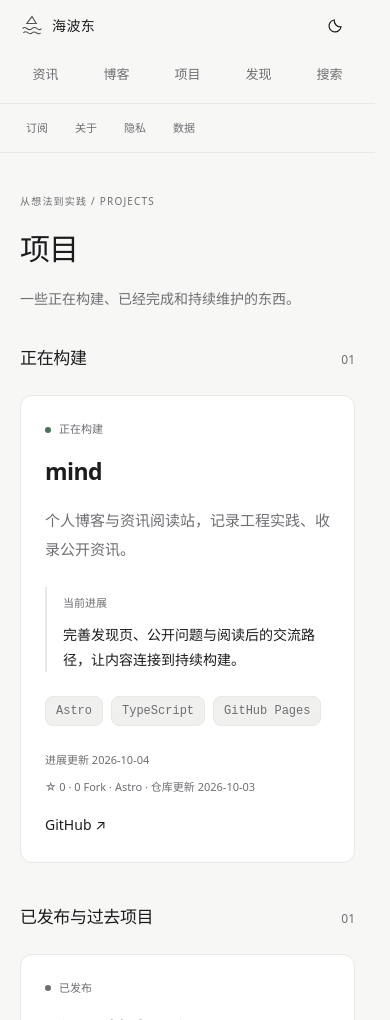
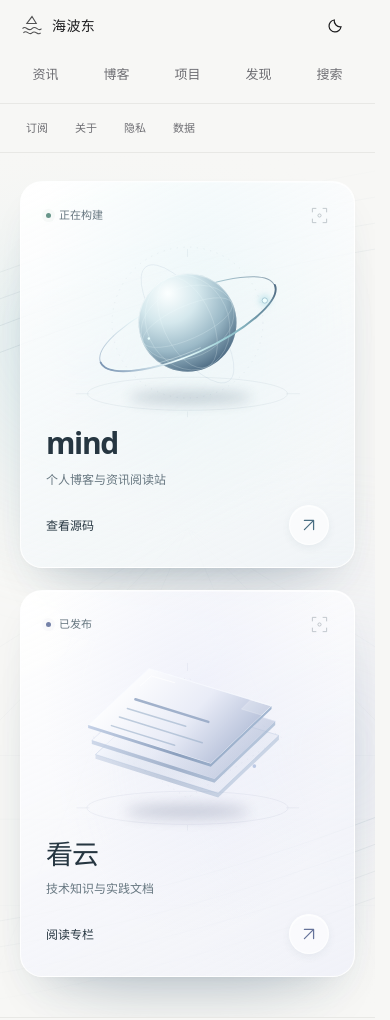
Before and after one commit to ma1203580780/mind, an Astro site: page /mind/lab in a window 390 px wide. Shown: the top 1020 px of the page. Built offline with nearby package versions, Linux system fonts and the light colour scheme; Astro itself is replaced by a stand-in of ours; some packages are replaced by stand-ins of ours.

Commit message:
Redesign projects as a quiet two-project gallery
Replace grouped project explanations with concise mind and Kancloud showcases. Add static orbital and floating-document SVG artwork, layered shadows, responsive light/dark surfaces, and accessible full-card links while preserving project anchors.

Validation: 681-page production build, 37 existing checks, 10 viewport/theme combinations, and the complete three-width browser regression flow.

```diff
--- a/scripts/test-v2-browser.js
+++ b/scripts/test-v2-browser.js
@@ -15,7 +15,7 @@ async (page) => {
   await page.getByRole('link',{name:'看看当前开放的问题 →'}).click();await page.waitForURL('**/build/');await check();assert(await page.locator('html').getAttribute('data-theme')==='dark','主题路由间丢失');
   assert(await page.locator('.problem-list article').count()===3,'开放问题缺失');const discussion=await page.locator('.problem-list .inline-links a').first().getAttribute('href');assert(discussion.includes('Agent'),'问题上下文丢失');
   await page.screenshot({path:`output/playwright/build-${viewport.width}-dark.png`,fullPage:true});
-  await nav().getByRole('link',{name:'项目',exact:true}).click();await page.waitForURL('**/lab/');await check();assert(await page.locator('.project-progress').count()===2,'项目进展缺失');
+  await nav().getByRole('link',{name:'项目',exact:true}).click();await page.waitForURL('**/lab/');await check();assert(await page.locator('.lab-project').count()===2,'精选项目缺失');
   await nav().getByRole('link',{name:'搜索',exact:true}).click();await page.waitForURL('**/search/');await page.getByRole('searchbox',{name:'搜索站内内容'}).fill('mind');await page.waitForFunction(()=>document.querySelector('#results')?.textContent.includes('mind'));await check();
   const result=page.locator('#results h2 a[href*="/lab/"]').first();assert((await result.getAttribute('href')).includes('lab/#mind'),'项目搜索目标错误');assert(await result.getAttribute('target')===null,'站内项目不应打开外部窗口');await result.click();await page.waitForURL('**/lab/#mind');
   await nav().getByRole('link',{name:'博客',exact:true}).click();await page.waitForURL('**/archive/');await check();await page.locator('main a[href*="/posts/"]').first().click();await page.waitForURL('**/posts/**');await check();assert(await page.getByRole('link',{name:'参与讨论 ↗'}).count()===1,'文章讨论入口缺失');assert(await page.locator('.article-related a').count()===2,'继续阅读缺失');
--- /dev/null
+++ b/src/components/ProjectVisual.astro
@@ -0,0 +1,59 @@
+---
+const {kind} = Astro.props;
+---
+<div class="lab-project-visual" aria-hidden="true">
+  {kind === 'mind' ? <svg viewBox="0 0 520 340" fill="none" focusable="false">
+    <defs>
+      <radialGradient id="mind-core" cx=".3" cy=".2" r=".85"><stop stop-color="#fcffff"/><stop offset=".36" stop-color="#d5e8ed"/><stop offset=".7" stop-color="#9bb9c7"/><stop offset="1" stop-color="#506e86"/></radialGradient>
+      <linearGradient id="mind-orbit" x1="115" y1="235" x2="397" y2="105" gradientUnits="userSpaceOnUse"><stop stop-color="#7892b1"/><stop offset=".4" stop-color="#efffff"/><stop offset=".67" stop-color="#98cdd5"/><stop offset="1" stop-color="#557188"/></linearGradient>
+      <linearGradient id="mind-glass" x1="192" y1="93" x2="317" y2="229" gradientUnits="userSpaceOnUse"><stop stop-color="white" stop-opacity=".9"/><stop offset="1" stop-color="white" stop-opacity="0"/></linearGradient>
+      <filter id="mind-shadow" x="-50%" y="-150%" width="200%" height="400%"><feGaussianBlur stdDeviation="10"/></filter>
+      <filter id="mind-glow" x="-100%" y="-100%" width="300%" height="300%"><feGaussianBlur stdDeviation="5"/></filter>
+    </defs>
+    <ellipse class="lab-art-shadow" cx="265" cy="286" rx="100" ry="10" fill="#29475d" filter="url(#mind-shadow)"/>
+    <g class="lab-art-guides" stroke="currentColor" stroke-width=".7">
+      <ellipse cx="260" cy="280" rx="163" ry="27"/><path d="M78 280h22m321 0h22M260 309v9M260 44v13"/>
+      <circle cx="260" cy="164" r="123" stroke-dasharray="2 9"/>
+    </g>
+    <g class="lab-art-object">
+      <ellipse cx="260" cy="166" rx="155" ry="48" transform="rotate(-24 260 166)" stroke="url(#mind-orbit)" stroke-width="1.6" opacity=".65"/>
+      <ellipse cx="260" cy="166" rx="115" ry="42" transform="rotate(54 260 166)" stroke="#9fb6c9" stroke-width=".7" opacity=".4"/>
+      <circle cx="260" cy="164" r="80" fill="url(#mind-core)"/><circle cx="260" cy="164" r="79.5" stroke="url(#mind-glass)"/>
+      <g stroke="#f2ffff" stroke-width=".7" opacity=".44">
+        <ellipse cx="260" cy="164" rx="40" ry="79" transform="rotate(-24 260 164)"/>
+        <ellipse cx="260" cy="164" rx="67" ry="79" transform="rotate(-24 260 164)"/>
+        <ellipse cx="260" cy="164" rx="79" ry="27" transform="rotate(-24 260 164)"/>
+        <ellipse cx="260" cy="164" rx="79" ry="57" transform="rotate(-24 260 164)"/>
+      </g>
+      <path d="M118.4 229c10.8 24.3 83 17 161.4-17.9s133.4-84.2 122.6-108.5" stroke="url(#mind-orbit)" stroke-width="3" stroke-linecap="round"/>
+      <path d="M126 235c24 14 89-1 155-30" stroke="#f0ffff" stroke-width=".7" stroke-linecap="round" opacity=".85"/>
+      <circle cx="386" cy="128" r="9" fill="#a6d9e3" opacity=".6" filter="url(#mind-glow)"/>
+      <circle cx="386" cy="128" r="4.3" fill="#efffff" stroke="#89b3c4" stroke-width="1"/><circle cx="197" cy="190" r="2" fill="#eaffff"/>
+    </g>
+  </svg> : <svg viewBox="0 0 520 340" fill="none" focusable="false">
+    <defs>
+      <linearGradient id="kancloud-page" x1="140" y1="85" x2="318" y2="257" gradientUnits="userSpaceOnUse"><stop stop-color="#fff"/><stop offset=".5" stop-color="#e9ecf7"/><stop offset="1" stop-color="#a6b3d0"/></linearGradient>
+      <linearGradient id="kancloud-edge" x1="90" y1="174" x2="337" y2="242" gradientUnits="userSpaceOnUse"><stop stop-color="#c6d2e7"/><stop offset=".6" stop-color="#8b9fbd"/><stop offset="1" stop-color="#a2b6d0"/></linearGradient>
+      <linearGradient id="kancloud-glass" x1="168" y1="113" x2="299" y2="226" gradientUnits="userSpaceOnUse"><stop stop-color="#f6f9ff" stop-opacity=".7"/><stop offset="1" stop-color="#aab9d4" stop-opacity=".12"/></linearGradient>
+      <filter id="kancloud-shadow" x="-50%" y="-150%" width="200%" height="400%"><feGaussianBlur stdDeviation="11"/></filter>
+    </defs>
+    <ellipse class="lab-art-shadow" cx="260" cy="291" rx="101" ry="11" fill="#344366" filter="url(#kancloud-shadow)"/>
+    <g class="lab-art-guides" stroke="currentColor" stroke-width=".7">
+      <ellipse cx="260" cy="285" rx="164" ry="27"/><path d="M79 285h21m321 0h21M260 313v9M260 49v13"/>
+      <path d="m106 170 153-98 154 98-153 99Z" stroke-dasharray="2 9"/>
+    </g>
+    <g class="lab-art-object">
+      <path d="m110 198 99-92 200 61-99 94Z" fill="url(#kancloud-glass)" stroke="#bac6df" stroke-opacity=".7"/>
+      <path d="m110 198 200 63 99-94v7l-99 94-200-63Z" fill="url(#kancloud-edge)" opacity=".5"/>
+      <path d="m104 175 99-92 200 61-99 94Z" fill="url(#kancloud-page)" fill-opacity=".55" stroke="#d9e1f0"/>
+      <path d="m104 175 200 63 99-94v6l-99 94-200-63Z" fill="url(#kancloud-edge)" opacity=".75"/>
+      <path d="m98 150 99-92 200 61-99 94Z" fill="url(#kancloud-page)" stroke="#f7faff" stroke-width="1.1"/>
+      <path d="m98 150 200 63 99-94v5l-99 94-200-63Z" fill="url(#kancloud-edge)"/>
+      <path d="m175 108 119 37" stroke="#93a6c4" stroke-width="4" stroke-linecap="round" opacity=".85"/>
+      <path d="m162 123 95 29m-108-15 135 42m-148-28 103 32" stroke="#9aafc9" stroke-width="2.5" stroke-linecap="round" opacity=".6"/>
+      <path d="m197 58 200 61-34-10-15 15 33 10 16-15" fill="white" fill-opacity=".22" stroke="white" stroke-opacity=".5" stroke-width=".7"/>
+      <path d="m183 86 18-16 38 11" stroke="white" stroke-width="1.2" stroke-linecap="round"/>
+      <circle cx="369" cy="217" r="3" fill="#bac8e4"/>
+    </g>
+  </svg>}
+</div>
--- a/src/pages/lab/index.astro
+++ b/src/pages/lab/index.astro
@@ -1,6 +1,51 @@
 ---
-import Base from '../../layouts/Base.astro';import ProjectCard from '../../components/ProjectCard.astro';
-import projects from '../../data/projects.json';import {projectsCheckedAt} from '../../lib/projects';import {path} from '../../site';
-const groups=[{name:'正在构建',statuses:['active','exploring']},{name:'持续维护',statuses:['maintained']},{name:'已发布与过去项目',statuses:['published','paused']}];
+import Base from '../../layouts/Base.astro';
+import ProjectVisual from '../../components/ProjectVisual.astro';
+import projects from '../../data/projects.json';
+import {statusLabels} from '../../lib/connections';
+import '../../styles/project-gallery.css';
+
+const presentations: Record<string, {title: string; summary: string; action: string}> = {
+  mind: {title: 'mind', summary: '个人博客与资讯阅读站', action: '查看源码'},
+  kancloud: {title: '看云', summary: '技术知识与实践文档', action: '阅读专栏'},
+};
+const selected = projects.filter(({id}) => id in presentations);
 ---
-<Base title="项目 · 海波东"><div class="projects-page"><header class="connection-heading"><span class="eyebrow">从想法到实践 / PROJECTS</span><h1>项目</h1><p>一些正在构建、已经完成和持续维护的东西。</p></header>{groups.map(group=>{const items=projects.filter(p=>group.statuses.includes(p.status));return items.length>0&&<section class="project-section"><div class="editorial-heading"><h2>{group.name}</h2><span>{String(items.length).padStart(2,'0')}</span></div><div class="project-grid">{items.map(project=><ProjectCard project={project}/>)}</div></section>})}<div class="project-outro"><p>项目之外，还有一些正在研究的问题。</p><a class="text-link" href={path('build/')}>看看能一起做什么 →</a></div><p class="connection-note">GitHub 数据快照更新于 {projectsCheckedAt.slice(0,10)}，Star 与仓库更新时间以快照为准。</p></div></Base>
+<Base title="项目 · 海波东" description="mind，个人博客与资讯阅读站；看云，技术知识与实践文档。">
+  <div class="lab-gallery">
+    <h1 class="sr-only">项目</h1>
+    <div class="lab-atmosphere" aria-hidden="true">
+      <div class="lab-halo lab-halo-cyan"></div>
+      <div class="lab-halo lab-halo-violet"></div>
+      <svg class="lab-contours" viewBox="0 0 1440 760" preserveAspectRatio="xMidYMid slice" fill="none" focusable="false">
+        <g class="lab-orbits" transform="rotate(-18 720 380)">
+          <ellipse cx="720" cy="380" rx="665" ry="248"/><ellipse cx="720" cy="380" rx="707" ry="270"/>
+          <ellipse cx="720" cy="380" rx="750" ry="292"/><ellipse cx="720" cy="380" rx="793" ry="314"/>
+        </g>
+        <g class="lab-floor">
+          <path d="M720 330 40 760M720 330 300 760M720 330 535 760M720 330 905 760M720 330 1140 760M720 330 1400 760"/>
+          <path d="M0 530H1440M0 586H1440M0 662H1440M0 758H1440"/>
+        </g>
+      </svg>
+    </div>
+    <div class="lab-grid">
+      {selected.map(project => {
+        const presentation = presentations[project.id];
+        return <article class="lab-project" id={project.id} data-project={project.id}>
+          <a class="lab-project-link" href={project.github || project.url} target="_blank" rel="noopener noreferrer" aria-labelledby={`${project.id}-title ${project.id}-action`} data-connection-event={project.github ? 'project_github_click' : undefined}>
+            <div class="lab-project-meta">
+              <span class="lab-status" data-status={project.status}><i aria-hidden="true"></i>{statusLabels[project.status]}</span>
+              <svg class="lab-mark" viewBox="0 0 24 24" fill="none" stroke="currentColor" stroke-width="1" aria-hidden="true"><path d="M8 3H3v5m13-5h5v5M3 16v5h5m13-5v5h-5"/><circle cx="12" cy="12" r="2"/></svg>
+            </div>
+            <ProjectVisual kind={project.id}/>
+            <div class="lab-project-copy"><h2 id={`${project.id}-title`}>{presentation.title}</h2><p>{presentation.summary}</p></div>
+            <div class="lab-project-action">
+              <span id={`${project.id}-action`}>{presentation.action}</span>
+              <span class="lab-action-icon" aria-hidden="true"><svg viewBox="0 0 24 24" width="20" height="20" fill="none" stroke="currentColor" stroke-width="1.5" stroke-linecap="round" stroke-linejoin="round"><path d="M6.5 17.5 17.5 6.5M6.5 6.5h11v11"/></svg></span>
+            </div>
+          </a>
+        </article>;
+      })}
+    </div>
+  </div>
+</Base>
--- /dev/null
+++ b/src/styles/project-gallery.css
@@ -0,0 +1,115 @@
+/* The project gallery is a quiet, static stage. Decoration stays behind links. */
+body.site-shell:has(.lab-gallery) { min-height: 100svh; display: flex; flex-direction: column; }
+body.site-shell main:has(> .lab-gallery) {
+  position: relative; isolation: isolate; display: grid; align-items: center;
+  flex: 1; width: 100%; max-width: none; min-height: 0;
+  padding: clamp(36px, 6vh, 72px) 24px; overflow: clip;
+}
+.lab-gallery {
+  --lab-accent: #496e82; --lab-orbit: #718a9a; --lab-halo-opacity: .65;
+  --lab-card-top: #ffffffef; --lab-card-bottom: #eef4f8a6;
+  --lab-card-edge: #ffffffd9; --lab-card-ink: #263641; --lab-card-muted: #677780;
+  --lab-shadow: 0 2px 5px #263c4f04, 0 20px 44px -20px #2d4b6330, 0 48px 80px -54px #28476255;
+  width: 100%; max-width: 1040px; margin-inline: auto;
+}
+.lab-atmosphere { position: absolute; z-index: -1; inset: 0; overflow: hidden; pointer-events: none; }
+.lab-atmosphere::after {
+  content: ''; position: absolute; inset: 0;
+  background: linear-gradient(0deg, var(--bg), transparent 24%, transparent 80%, var(--bg));
+}
+.lab-halo { position: absolute; width: 72%; height: 115%; border-radius: 50%; filter: blur(30px); opacity: var(--lab-halo-opacity); }
+.lab-halo-cyan { top: -32%; left: -10%; background: radial-gradient(ellipse, #bddee5a3, #dcecee36 50%, transparent 70%); }
+.lab-halo-violet { top: -18%; right: -15%; background: radial-gradient(ellipse, #d4d9eca3, #e2e5f436 50%, transparent 70%); }
+.lab-contours { position: absolute; inset: 0; width: 100%; height: 100%; color: var(--lab-orbit); stroke: currentColor; stroke-width: .7; }
+.lab-orbits { opacity: .15; }.lab-floor { opacity: .075; }
+.lab-grid { display: grid; grid-template-columns: repeat(2, minmax(0, 1fr)); align-items: stretch; gap: 28px; }
+.lab-project {
+  position: relative; min-width: 0; border-radius: 26px;
+  background: linear-gradient(155deg, var(--lab-card-top), var(--lab-card-bottom));
+  box-shadow: var(--lab-shadow), inset 0 1px 0 #ffffffd9;
+  border: 1px solid var(--lab-card-edge); scroll-margin-top: 100px;
+  transition: transform .3s ease, box-shadow .3s ease, border-color .3s ease;
+}
+.lab-project::before {
+  content: ''; pointer-events: none; position: absolute; inset: 0; border-radius: inherit;
+  background: radial-gradient(ellipse at 55% 25%, #b9e5ed29, transparent 64%);
+}
+.lab-project[data-project=kancloud] { --lab-card-bottom: #eef0faa6; --lab-accent: #66739a; }
+.lab-project[data-project=kancloud]::before { background: radial-gradient(ellipse at 52% 27%, #bec5ef2b, transparent 62%); }
+.lab-project-link {
+  position: relative; display: flex; flex-direction: column; min-height: 490px;
+  padding: 27px 32px 24px; border-radius: inherit; color: var(--lab-card-ink); text-decoration: none;
+  -webkit-tap-highlight-color: transparent;
+}
+.lab-project-meta { display: flex; justify-content: space-between; align-items: center; height: 24px; color: var(--lab-card-muted); }
+.lab-status { display: inline-flex; align-items: center; gap: 8px; font-size: 11px; line-height: 1.6; }
+.lab-status i { width: 5px; height: 5px; border-radius: 50%; background: #7582a8; box-shadow: 0 0 0 4px #7582a80a; }
+.lab-status[data-status=active] i { background: #679589; box-shadow: 0 0 0 4px #6795890c; }
+.lab-mark { width: 19px; height: 19px; opacity: .48; }
+.lab-project-visual { display: grid; place-items: center; flex: 1; min-height: 245px; margin: -8px -23px -5px; pointer-events: none; }
+.lab-project-visual svg { display: block; width: 100%; max-height: 285px; overflow: visible; }
+.lab-art-shadow { opacity: .23; }.lab-art-guides { color: var(--lab-accent); opacity: .18; }
+.lab-art-object { transform-origin: 50% 52%; transition: transform .5s cubic-bezier(.2,.65,.3,1); }
+.lab-project-copy { position: relative; }
+.lab-project-copy h2 { margin: 0 0 9px; color: var(--lab-card-ink); font-size: 34px; font-weight: 550; line-height: 1.15; letter-spacing: -.045em; }
+.lab-project[data-project=kancloud] h2 { font-size: 30px; letter-spacing: -.035em; }
+.lab-project-copy p { color: var(--lab-card-muted); margin: 0; font-size: 13px; line-height: 1.8; }
+.lab-project-action { display: flex; align-items: center; justify-content: space-between; gap: 16px; margin-top: 22px; font-size: 12px; font-weight: 500; }
+.lab-action-icon {
+  display: grid; place-items: center; width: 40px; height: 40px; border-radius: 50%;
+  color: var(--lab-accent); background: #ffffff94; border: 1px solid #ffffffb3;
+  box-shadow: 0 3px 9px #304b6610, inset 0 1px 0 #ffffffb3; transition: background .25s, transform .25s;
+}
+.lab-project-link:focus-visible { outline: 2px solid var(--lab-accent); outline-offset: 5px; }
+.lab-project:target { border-color: color-mix(in srgb, var(--lab-accent) 48%, transparent); }
+@media (hover: hover) {
+  .lab-project:hover { transform: translateY(-5px); box-shadow: 0 3px 8px #263c4f08, 0 28px 55px -22px #2d4b6340, 0 54px 84px -50px #28476255, inset 0 1px 0 #ffffffb3; }
+  .lab-project:hover .lab-art-object { transform: translateY(-5px); }
+  .lab-project:hover .lab-action-icon { transform: translate(2px, -2px); background: #fff; }
+}
+html[data-theme=dark] .lab-gallery {
+  --lab-accent: #accbdb; --lab-orbit: #82a9c8; --lab-halo-opacity: .32;
+  --lab-card-top: #24323ce8; --lab-card-bottom: #1d2832e8;
+  --lab-card-edge: #90b0c52b; --lab-card-ink: #e8eff3; --lab-card-muted: #a5b6c2;
+  --lab-shadow: 0 2px 6px #0002, 0 24px 48px -18px #0006, 0 50px 90px -45px #0008;
+}
+html[data-theme=dark] .lab-halo-cyan { background: radial-gradient(ellipse, #447e9a80, #29445130 50%, transparent 70%); }
+html[data-theme=dark] .lab-halo-violet { background: radial-gradient(ellipse, #4d568c99, #34365030 50%, transparent 70%); }
+html[data-theme=dark] .lab-project { box-shadow: var(--lab-shadow), inset 0 1px 0 #e2f3ff14; }
+html[data-theme=dark] .lab-project[data-project=kancloud] { --lab-card-top: #2c3042e8; --lab-card-bottom: #242939e8; --lab-accent: #bec7e4; }
+html[data-theme=dark] .lab-project::before { opacity: .45; }
+html[data-theme=dark] .lab-art-shadow { fill: #050a14; opacity: .7; }
+html[data-theme=dark] .lab-art-guides { opacity: .23; }
+html[data-theme=dark] .lab-status i { background: #a2afd4; }
+html[data-theme=dark] .lab-status[data-status=active] i { background: #8dbeae; }
+html[data-theme=dark] .lab-action-icon { background: #bacfe50c; border-color: #bacfe526; box-shadow: inset 0 1px 0 #ffffff0c, 0 3px 10px #0002; }
+@media (hover: hover) {
+  html[data-theme=dark] .lab-project:hover { box-shadow: 0 4px 10px #0003, 0 28px 65px -18px #0008, 0 50px 90px -45px #142330b3, inset 0 1px 0 #e2f3ff1a; }
+  html[data-theme=dark] .lab-project:hover .lab-action-icon { background: #c0d3ed1a; }
+}
+@media (min-width: 761px) and (max-height: 820px) {
+  body.site-shell main:has(> .lab-gallery) { padding-block: 24px; }
+  .lab-project-link { min-height: 420px; padding-top: 22px; padding-bottom: 20px; }
+  .lab-project-visual { min-height: 190px; }.lab-project-visual svg { max-height: 225px; }
+  .lab-project-action { margin-top: 15px; }
+}
+@media (max-width: 760px) {
+  body.site-shell main:has(> .lab-gallery) { padding: 28px 20px 40px; }
+  .lab-grid { grid-template-columns: minmax(0, 1fr); gap: 22px; max-width: 480px; margin: auto; }
+  .lab-project { border-radius: 22px; scroll-margin-top: 132px; }
+  .lab-project-link { min-height: 385px; padding: 21px 25px 22px; }
+  .lab-project-visual { min-height: 187px; margin: -9px -18px -9px; }
+  .lab-project-visual svg { max-height: 230px; }
+  .lab-project-copy h2 { font-size: 30px; }.lab-project[data-project=kancloud] h2 { font-size: 27px; }
+  .lab-project-copy p { font-size: 12px; }.lab-project-action { margin-top: 14px; }
+  .lab-halo { width: 140%; height: 62%; }.lab-halo-cyan { top: -10%; left: -48%; }.lab-halo-violet { top: 38%; right: -60%; }
+  .lab-floor { opacity: .04; }
+}
+@media (max-width: 360px) {
+  .lab-project-link { min-height: 354px; padding: 18px 21px; }
+  .lab-project-visual { min-height: 162px; }.lab-project-visual svg { max-height: 198px; }
+}
+@media (prefers-reduced-motion: reduce) {
+  .lab-project, .lab-art-object, .lab-action-icon { transition: none; }
+  .lab-project:hover, .lab-project:hover .lab-art-object, .lab-project:hover .lab-action-icon { transform: none; }
+}
```
Also changed, not shown: docs/NAVIGATION.md (+3 -1 lines), docs/PROJECT-GALLERY-DELIVERY.md (added, +34 -0 lines).
